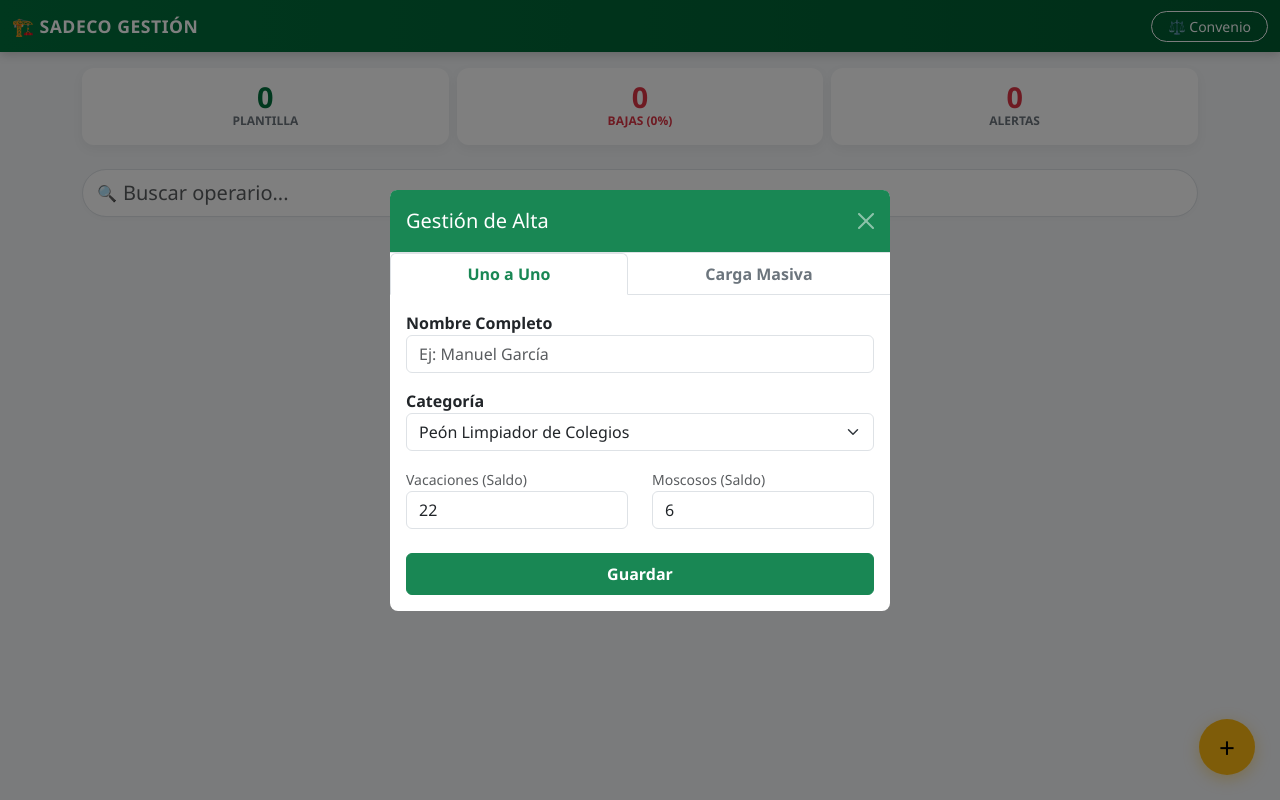
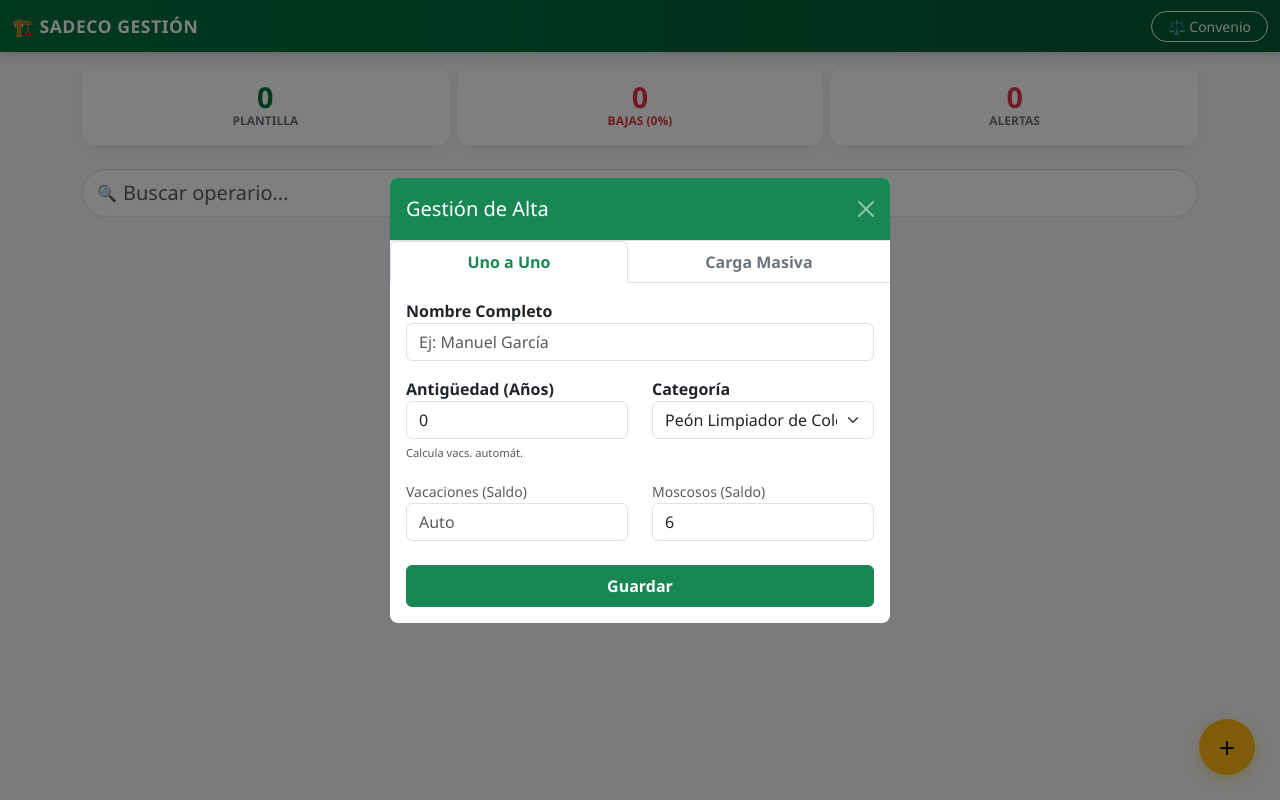
Before and after one commit to correodelastrologo-dotcom/sadeco-gestion, a Flask app: page / in a window 1280 px wide, after a click that opens the changed part. Run offline with Flask 3, Linux system fonts and the light colour scheme.

Commit message:
Feat: UI para antigüedad y cálculo automático en alta manual

```diff
--- a/app.py
+++ b/app.py
@@ -255,21 +255,41 @@ def update_worker(id):
 def add_worker():
     name = request.form.get('name')
     category = request.form.get('category')
-    # Saldos iniciales personalizados (o defaults si están vacíos)
+
+    # Antigüedad
     try:
-        vacs = int(request.form.get('vacation_days', 22))
+        years = int(request.form.get('years_worked', 0))
     except:
-        vacs = 22
+        years = 0
 
+    # Moscosos (por defecto 6)
     try:
         pers = int(request.form.get('personal_days', 6))
     except:
         pers = 6
 
-    new_worker = Worker(name=name, category=category, vacation_days=vacs, personal_days=pers)
+    # Vacaciones: Si viene vacío, calcular AUTO
+    vac_input = request.form.get('vacation_days', '')
+    if vac_input and vac_input.strip():
+        try:
+            vacs = int(vac_input)
+        except:
+            vacs = 22
+    else:
+        # Cálculo automático según antigüedad
+        temp_worker = Worker(years_worked=years)
+        vacs = temp_worker.calculate_vacation_days()
+
+    new_worker = Worker(
+        name=name,
+        category=category,
+        years_worked=years,
+        vacation_days=vacs,
+        personal_days=pers
+    )
     db.session.add(new_worker)
     db.session.commit()
-    flash(f'Trabajador creado: {name}', 'success')
+    flash(f'Trabajador creado: {name} (Antigüedad: {years} años -> {vacs} días vacs.)', 'success')
     return redirect(url_for('index'))
 
 import re  # Importar módulo de expresiones regulares
--- a/templates/index.html
+++ b/templates/index.html
@@ -185,7 +185,10 @@
             {{ worker.name }}
             {% if worker.is_sick %}🚑{% endif %}
           </h6>
-          <span class="cat-badge">{{ worker.category }}</span>
+          <div>
+            <span class="cat-badge bg-info text-dark me-1">{{ worker.years_worked }}a</span>
+            <span class="cat-badge">{{ worker.category|truncate(15) }}</span>
+          </div>
         </div>
 
         <div class="row g-1 text-center">
@@ -245,7 +248,14 @@
                   <label class="fw-bold">Nombre Completo</label>
                   <input type="text" name="name" class="form-control" placeholder="Ej: Manuel García" required>
                 </div>
-                <div class="mb-3">
+
+                <div class="row mb-3">
+                  <div class="col-6">
+                    <label class="fw-bold">Antigüedad (Años)</label>
+                    <input type="number" name="years_worked" class="form-control" placeholder="0" value="0">
+                    <small class="text-muted" style="font-size:0.7rem">Calcula vacs. automát.</small>
+                  </div>
+                  <div class="col-6">
                     <label class="fw-bold">Categoría</label>
                     <select name="category" class="form-select">
                       {% for cat in categories %}
@@ -253,10 +263,12 @@
                       {% endfor %}
                     </select>
                   </div>
+                </div>
+
                 <div class="row">
                   <div class="col-6">
                     <label class="small text-muted">Vacaciones (Saldo)</label>
-                    <input type="number" name="vacation_days" class="form-control" value="22">
+                    <input type="number" name="vacation_days" class="form-control" placeholder="Auto">
                   </div>
                   <div class="col-6">
                     <label class="small text-muted">Moscosos (Saldo)</label>
@@ -271,12 +283,13 @@
             <div class="tab-pane fade" id="bulk">
               <form action="/import_workers" method="POST">
                 <div class="alert alert-info small p-2">
-                  Pega aquí tu lista de Excel.<br>
-                  Formato: <b>Nombre, Vacaciones, Moscosos</b>
+                  <b>🧠 Importación Inteligente:</b><br>
+                  Pega listas de Excel, PDF o texto libre.<br>
+                  Detecta: <i>Nombre, Antigüedad (años o fecha), Categoría.</i>
                 </div>
                 <textarea name="csv_data" class="form-control font-monospace" rows="6"
-                  placeholder="Manuel Perez, 5, 1&#10;Antonio Ruiz, 22, 6&#10;Luisa, 10, 0"></textarea>
-                <button type="submit" class="btn btn-dark w-100 mt-3 py-2">Importar Lista</button>
+                  placeholder="Ejemplo Excel copiado:&#10;Manuel Perez    25 años    Peón&#10;Antonio Ruiz    10/05/1990 Oficial&#10;&#10;Ejemplo Texto:&#10;Luisa entró en 2015 limpieza"></textarea>
+                <button type="submit" class="btn btn-dark w-100 mt-3 py-2">Procesar Lista IA</button>
               </form>
             </div>
           </div>
```
Lines whose indentation alone changed are shown as unchanged.
